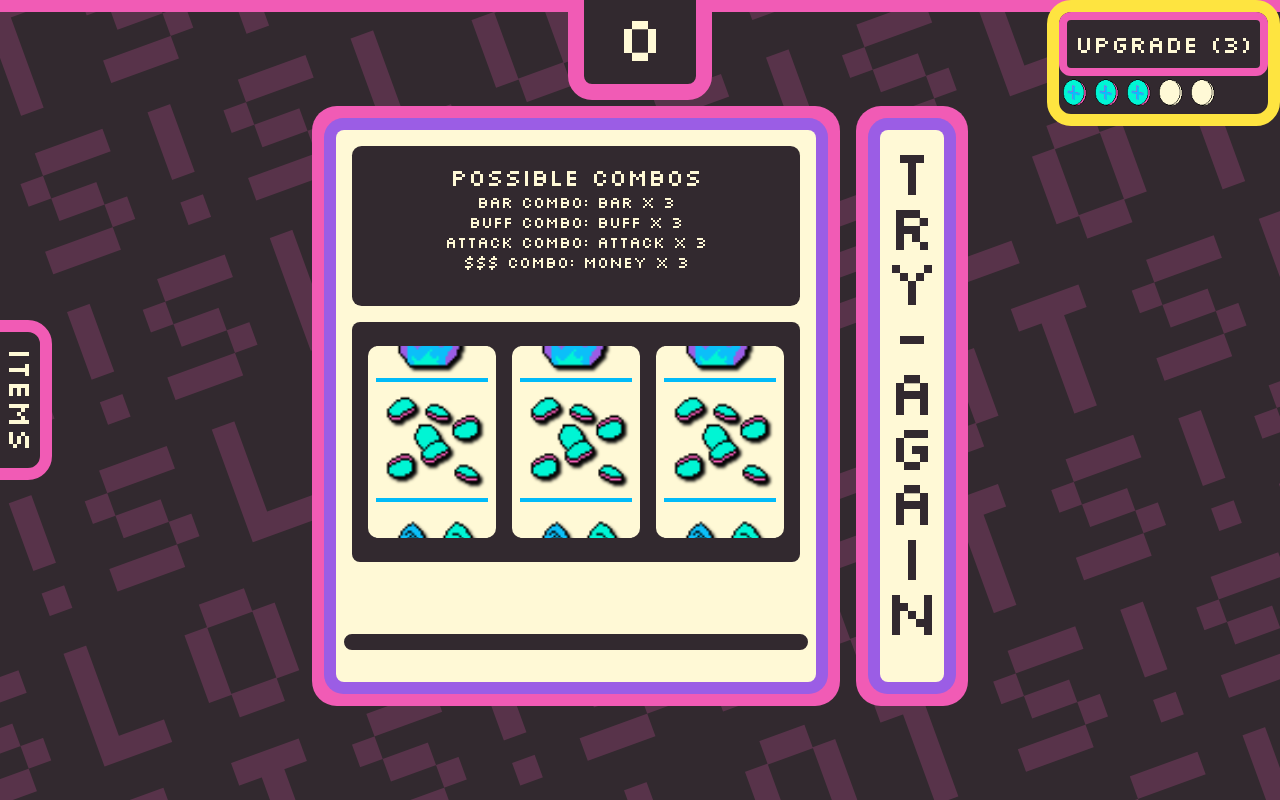
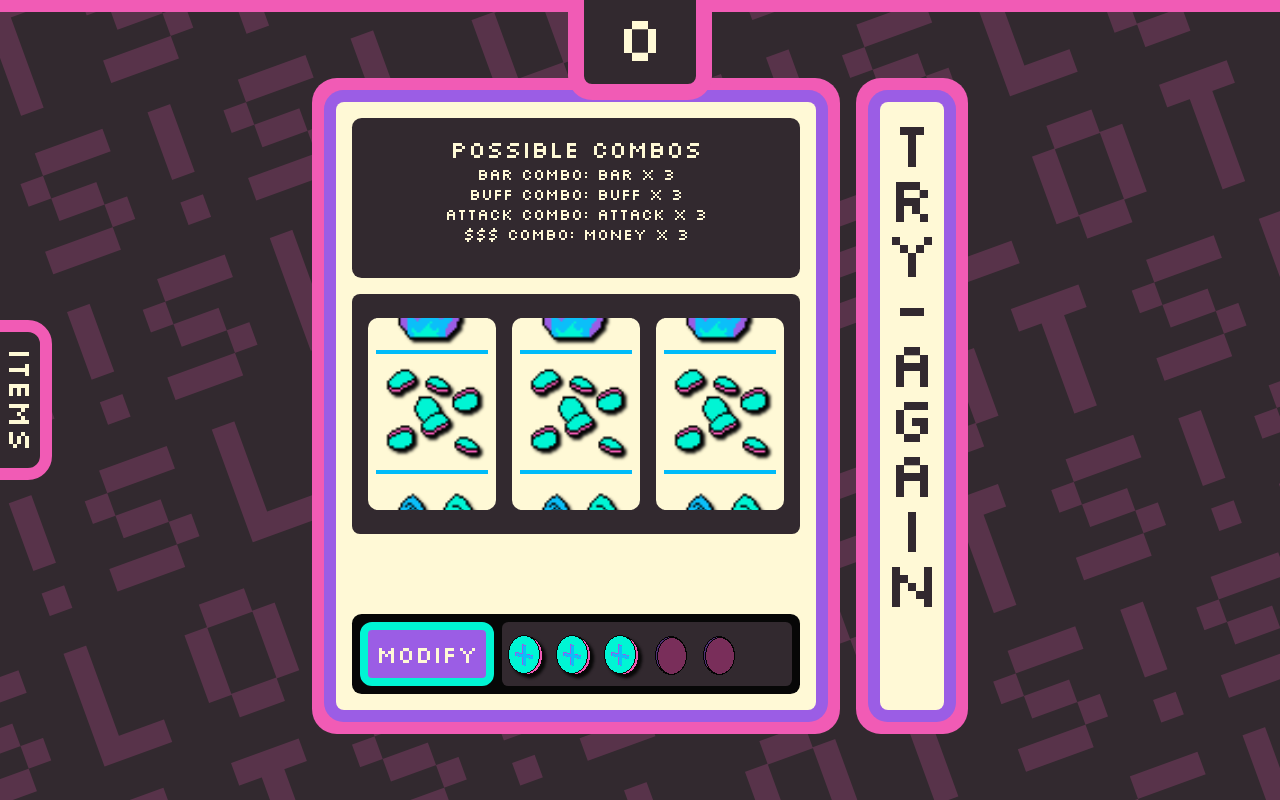
Before and after one commit to thyancey/slot-machine, a React (Vite) app: page / in a window 1280 px wide. Built offline with nearby package versions, Linux system fonts and the light colour scheme.

Commit message:
move upgrade tokens to footer, button types

```diff
--- a/src/assets/index.ts
+++ b/src/assets/index.ts
@@ -14,7 +14,7 @@ import Rshield from './reels/reel-shield.gif';
 import Rsnowflake from './reels/reel-snowflake.gif';
 import Rsword from './reels/reel-sword.gif';
 import UI_Token from './ui/token.gif';
-import UI_Token_Empty from './ui/token-empty.gif';
+import UI_Token_Empty from './ui/token-empty2.gif';
 
 const AssetMap = {
   R7,
--- a/src/components/button.tsx
+++ b/src/components/button.tsx
@@ -16,24 +16,37 @@ export const StyledButton = styled.button`
   }
 
   &.disabled{
-    border-color: var(--color-purple);
+    border-color: var(--color-grey-light);
+    color: var(--color-grey-light);
     cursor: default;
-    color: var(--color-grey-light);
     &:hover{
       background-color: var(--color-grey);
     }
   }
+
+  &.bs-special{
+    background-color: var(--color-purple);
+    border-color: var(--color-cyan);
+
+    &:hover{
+      background-color: var(--color-pink);
+    }
+  }
 `;
+
+type ButtonStyle = 'normal' | 'special' | 'disabled';
 
 interface Props {
   children: string | JSX.Element | JSX.Element[];
   onClick?: Function;
   disabled?: Boolean;
+  buttonStyle?: ButtonStyle;
 }
 
-function Button({ children, onClick, disabled }: Props) {
+function Button({ children, onClick, disabled, buttonStyle = 'normal' }: Props) {
+  const className = disabled ? 'disabled' : `bs-${buttonStyle}`;
   return (
-    <StyledButton className={disabled ? 'disabled' : ''} onClick={(e) => !disabled && onClick && onClick(e)}>
+    <StyledButton className={className} onClick={(e) => !disabled && onClick && onClick(e)}>
       {children}
     </StyledButton>
   );
--- a/src/components/header.tsx
+++ b/src/components/header.tsx
@@ -1,8 +1,6 @@
 import styled from 'styled-components';
 import { AppContext } from '../store/appcontext';
-import { useContext, useMemo } from 'react';
-import Button from './button';
-import AssetMap from '../assets';
+import { useContext } from 'react';
 
 const ScWrapper = styled.header`
   border-bottom: 0.75rem solid var(--color-pink);
@@ -33,56 +31,16 @@ const ScScorebox = styled.div`
   }
 `;
 
-const ScDebugMenu = styled.div`
-  position: absolute;
-  right: 0;
-  top: 0;
-  background-color: var(--color-grey);
-  border: var(--border-width) solid var(--color-yellow);
-
-  border-radius: 1.5rem;
-`;
-
-const ScTokenContainer = styled.ul`
-
-`;
-
-const ScToken = styled.li`
-  width:2rem;
-  height:2rem;
-  display:inline-block;
-  background: url(${AssetMap.UI_Token_Empty}) no-repeat center / contain;
-
-  &.active{
-    background-image: url(${AssetMap.UI_Token})
-  }
-`;
-
-const MAX_TOKENS = 5;
-
 interface Props {
-  onOpenMachineEditor: Function;
 }
-function Header({ onOpenMachineEditor }: Props) {
-  const { score, upgradeTokens } = useContext(AppContext);
-
-  const tokenStatus = useMemo(() => {
-    return Array.from({ length: MAX_TOKENS}, (_ , idx) => idx).map((idx) => idx < upgradeTokens);
-  }, [ upgradeTokens ]);
+function Header({}: Props) {
+  const { score } = useContext(AppContext);
 
   return (
     <ScWrapper>
       <ScScorebox>
         <p>{score}</p>
       </ScScorebox>
-      <ScDebugMenu>
-        <Button disabled={upgradeTokens <= 0} onClick={() => onOpenMachineEditor()}>{`upgrade (${upgradeTokens})`}</Button>
-        <ScTokenContainer>
-          {tokenStatus.map((isActive, idx) => (
-            <ScToken key={idx} className={isActive ? 'active' : ''} />
-          ))}
-        </ScTokenContainer>
-      </ScDebugMenu>
     </ScWrapper>
   );
 }
--- a/src/components/machine-editor/index.tsx
+++ b/src/components/machine-editor/index.tsx
@@ -70,25 +70,22 @@ const ScFooterButtons = styled.div`
 
 export type MachineEditorMode = 'item' | 'reel';
 
-interface Props {
-  isOpen: boolean;
-  onClose: Function;
-}
-function MachineEditor({ isOpen, onClose }: Props) {
-  const { selectedItemKey, setSelectedItemKey, insertIntoReel, removeFromReel, insertReel, upgradeTokens, setUpgradeTokens } = useContext(AppContext);
+interface Props {}
+function MachineEditor({}: Props) {
+  const { uiState, setUiState, selectedItemKey, setSelectedItemKey, insertIntoReel, removeFromReel, insertReel, upgradeTokens, setUpgradeTokens } = useContext(AppContext);
 
   // close this sucker when you run out of money
   useEffect(() => {
     if (upgradeTokens <= 0) {
-      onClose();
+      setUiState('game');
     }
     setSelectedItemKey('');
   }, [upgradeTokens]);
 
   const closeEditor = useCallback(() => {
     setSelectedItemKey('');
-    onClose();
-  }, [onClose, selectedItemKey]);
+    setUiState('game');
+  }, [selectedItemKey]);
 
   const onInsertIntoReel = useCallback(
     (reelIdx: number, itemIdx: number) => {
@@ -117,7 +114,7 @@ function MachineEditor({ isOpen, onClose }: Props) {
   }, [selectedItemKey]);
 
   return (
-    <ScWrapper className={isOpen ? 'panel-open' : ''}>
+    <ScWrapper className={uiState === 'editor' ? 'panel-open' : ''}>
       <ScPanel>
         <h2>{mode === 'item' ? 'choose your upgrade' : 'insert into reel'}</h2>
         <ScBody>
--- a/src/components/machine-editor/reel-editor.tsx
+++ b/src/components/machine-editor/reel-editor.tsx
@@ -54,7 +54,7 @@ const ScInsertItemButton = styled(ScInsertButton)`
   img{
     opacity: 0;
     transition: opacity 0.3s;
-    filter: var(--filter-reelitemshadow);
+    filter: var(--filter-shadow1);
   }
 
   &:hover {
@@ -85,7 +85,7 @@ const ScReelContent = styled.div`
 
   img {
     height: 100%;
-    filter: var(--filter-reelitemshadow);
+    filter: var(--filter-shadow1);
   }
 `;
 
--- a/src/components/slotmachine/components/reel-content.tsx
+++ b/src/components/slotmachine/components/reel-content.tsx
@@ -27,7 +27,7 @@ const ScWrapper = styled.div<ScProps>`
     right: 0;
     z-index: 1;
     font-size: 3rem;
-    color: var(--color-teal);
+    color: var(--color-cyan);
     -webkit-text-stroke: 2px var(--color-black);
     text-shadow: 2px 2px 0 var(--color-black), -2px -2px 0 var(--color-black),
       2px -2px 0 var(--color-black), -2px 2px 0 var(--color-black),
@@ -36,7 +36,7 @@ const ScWrapper = styled.div<ScProps>`
 
   img {
     height: 100%;
-    filter: var(--filter-reelitemshadow);
+    filter: var(--filter-shadow1);
   }
 `;
 
--- /dev/null
+++ b/src/components/slotmachine/components/upgradetray.tsx
@@ -0,0 +1,66 @@
+import { useContext, useMemo } from 'react';
+import styled from 'styled-components';
+import { AppContext, MAX_REEL_TOKENS } from '../../../store/appcontext';
+import AssetMap from '../../../assets';
+import Button from '../../button';
+
+const ScWrapper = styled.div`
+  background-color: var(--color-black);
+  color: var(--color-white);
+  border-radius: 0.6rem;
+  width: 100%;
+  height: 100%;
+
+  padding: 0.5rem;
+
+  display: flex;
+  flex-direction: row;
+`;
+
+const ScTokenContainer = styled.ul`
+  background-color: var(--color-grey);
+  border-radius: 0.4rem;
+  flex: 1;
+  padding-right: 0.75rem;
+  margin-left: 0.5rem;
+  text-align:left;
+`;
+
+const ScToken = styled.li`
+  width: 3rem;
+  height: 100%;
+  display: inline-block;
+  vertical-align:middle;
+  background: url(${AssetMap.UI_Token_Empty}) no-repeat center / contain;
+  filter: brightness(0.5);
+
+  &.active {
+    background-image: url(${AssetMap.UI_Token});
+    filter: var(--filter-shadow1);
+  }
+`;
+
+type Props = {};
+function UpgradeTray({}: Props) {
+  const { upgradeTokens, setUiState } = useContext(AppContext);
+  const tokenStatus = useMemo(() => {
+    return Array.from({ length: MAX_REEL_TOKENS }, (_, idx) => idx).map((idx) => idx < upgradeTokens);
+  }, [upgradeTokens]);
+
+  return (
+    <ScWrapper>
+      <Button
+        disabled={upgradeTokens <= 0}
+        buttonStyle={'special'}
+        onClick={() => setUiState('editor')}
+      >{`modify`}</Button>
+      <ScTokenContainer>
+        {tokenStatus.map((isActive, idx) => (
+          <ScToken key={idx} className={isActive ? 'active' : ''} />
+        ))}
+      </ScTokenContainer>
+    </ScWrapper>
+  );
+}
+
+export default UpgradeTray;
--- a/src/components/slotmachine/index.tsx
+++ b/src/components/slotmachine/index.tsx
@@ -6,12 +6,13 @@ import ResultLabel from './components/result-label';
 import Display from './components/display';
 import { ReelTarget, getActiveCombos, getComboScore, getRandom2dIdxs } from './utils';
 import { AppContext } from '../../store/appcontext';
+import UpgradeTray from './components/upgradetray';
 
 const ScWrapper = styled.main`
   position: absolute;
 
-  // TODO: at the moment, this is 2x the handle width, to center everything
   margin-left: -8rem;
+  min-width: 28rem;
   display: grid;
   grid-template-columns: 1fr;
   grid-template-rows: min-content auto 4rem;
@@ -46,16 +47,9 @@ const ScReelContainer = styled.div`
     margin: 0rem 0.5rem;
   }
 `;
-const ScPayoutTray = styled.div`
-  padding: 0.5rem;
-  height: 100%;
-
-  > div {
-    height: 100%;
-    background-color: var(--color-black);
-    border: 0.5rem solid var(--color-grey);
-    border-radius: 0.5rem;
-  }
+const ScUpgradeTray = styled.div`
+  width: calc(100% - 2rem);
+  margin: 1rem auto;
 `;
 
 const ScReelLabels = styled.div`
@@ -102,11 +96,8 @@ const ScHandle = styled.div`
     }
   }
 `;
-const ScSpinCount = styled.div``;
 
 function SlotMachine() {
-  // const [cachedSpinning, setCachedSpinning] = useState<boolean[]>([]);
-  // const [reelDefs, setReelDefs] = useState<ReelDef[]>([]);
   const [reelTargets, setReelTargets] = useState<ReelTarget[]>([]);
   const [curReelItems, setCurReelItems] = useState<(ReelItem | undefined)[]>([]);
   const [spinCount, setSpinCount] = useState(0);
@@ -193,13 +184,12 @@ function SlotMachine() {
           <ResultLabel key={idx} reelItem={cri} />
         ))}
       </ScReelLabels>
-      <ScPayoutTray>
-        <div />
-      </ScPayoutTray>
+      <ScUpgradeTray>
+        <UpgradeTray />
+      </ScUpgradeTray>
       <ScHandle className={spinLock ? 'disabled' : ''} onClick={() => triggerSpin()}>
         <span>{'T R Y - A G A I N'}</span>
       </ScHandle>
-      <ScSpinCount>{`spins: ${spinCount}`}</ScSpinCount>
     </ScWrapper>
   );
 }
--- a/src/index.css
+++ b/src/index.css
@@ -18,7 +18,7 @@
   --color-grey-light: #574751;
   --color-white: #FFF9D6;
   --color-blue: #00bbf9;
-  --color-teal: #00f5d4;
+  --color-cyan: #00f5d4;
   --color-yellow: #fee440;
   --color-green: #0bbf00;
   --color-red: #f15b00;
@@ -33,7 +33,7 @@
   --border-width: 0.75rem;
   --border-width-small: 0.5rem;
 
-  --filter-reelitemshadow: drop-shadow(0.2rem 0.2rem 0.1rem var(--color-black));
+  --filter-shadow1: drop-shadow(0.2rem 0.2rem 0.1rem var(--color-black));
 
   font-family: var(--font-base);
 
--- a/src/layout.tsx
+++ b/src/layout.tsx
@@ -3,7 +3,6 @@ import SlotMachine from './components/slotmachine';
 import Header from './components/header';
 import ItemList from './components/itemlist';
 import MachineEditor from './components/machine-editor';
-import { useState } from 'react';
 
 const ScWrapper = styled.main`
   position: absolute;
@@ -28,7 +27,6 @@ const ScStage = styled.main`
 const ScBg = styled.div`
   position:absolute;
   inset: -12rem;
-  /* z-index: -1; */
   font-size: 12rem;
   font-family: var(--font-8bit2);
   line-height: 10rem;
@@ -41,17 +39,16 @@ const ScBg = styled.div`
 `
 
 function Layout() {
-  const [ machineEditorOpen, setMachineEditorOpen ] = useState(false);
   const bgText = Array(100).fill('S L O T S');
   return (
     <ScWrapper>
-      <Header onOpenMachineEditor={() => setMachineEditorOpen(true)}/>
+      <Header/>
       <ItemList />
       <ScStage>
         <SlotMachine />
       </ScStage>
       <ScBg><p>{bgText.join(' ! ')}</p></ScBg>
-      <MachineEditor isOpen={machineEditorOpen} onClose={() => setMachineEditorOpen(false)}/>
+      <MachineEditor />
     </ScWrapper>
   );
 }
--- a/src/store/appcontext.tsx
+++ b/src/store/appcontext.tsx
@@ -1,5 +1,6 @@
 import { ReactNode, createContext, useState } from 'react';
 import { MAX_REELS } from '../components/slotmachine/data';
+import { clamp } from '../utils';
 
 const AppContext = createContext({} as AppContextType);
 interface AppContextType {
@@ -7,6 +8,8 @@ interface AppContextType {
   selectedItemKey: string;
   reelStates: ReelState[];
   upgradeTokens: number;
+  uiState: UiState;
+  setUiState: Function;
   incrementScore: Function;
   setSelectedItemKey: Function;
   setReelStates: Function;
@@ -61,13 +64,16 @@ export const removeAtPosition = (reelIdx: number, positionIdx: number, reelState
     }
   }).filter(rs => rs.items.length > 0);
 }
+export const MAX_REEL_TOKENS = 5;
 
+export type UiState = 'game' | 'editor';
 interface Props {
   children: ReactNode;
 }
 const AppProvider = ({ children }: Props) => {
   const [score, setScore] = useState(0);
-  const [upgradeTokens, setUpgradeTokens] = useState(3);
+  const [uiState, setUiState] = useState<UiState>('game');
+  const [upgradeTokens, setUpgradeTokensState] = useState(3);
   const [selectedItemKey, setSelectedItemKey] = useState('');
   const [reelStates, setReelStates] = useState<ReelState[]>([]);
 
@@ -76,23 +82,24 @@ const AppProvider = ({ children }: Props) => {
   };
 
   const insertIntoReel = (reelIdx: number, positionIdx: number) => {
-    //console.log('insertIntoReel', reelIdx, positionIdx, reelStates);
     setReelStates(insertAfterPosition(reelIdx, positionIdx, selectedItemKey, reelStates));
   };
 
   const removeFromReel = (reelIdx: number, positionIdx: number) => {
-    console.log('removeFromReel', reelIdx, positionIdx, reelStates);
     setReelStates(removeAtPosition(reelIdx, positionIdx, reelStates));
   };
 
   const insertReel = (positionIdx: number) => {
-    console.log('insertReel', positionIdx, reelStates);
     if(reelStates.length < MAX_REELS){
       setReelStates(insertIntoArray(positionIdx, { items: [ selectedItemKey ] }, reelStates));
     } else {
       console.log(`cannot add more than ${MAX_REELS} reels!`);
     }
   };
+
+  const setUpgradeTokens = (newAmount: number) => {
+    setUpgradeTokensState(clamp(newAmount, 0, MAX_REEL_TOKENS));
+  }
 
   return (
     <AppContext.Provider
@@ -102,6 +109,7 @@ const AppProvider = ({ children }: Props) => {
           selectedItemKey,
           reelStates,
           upgradeTokens,
+          uiState,
           incrementScore,
           setSelectedItemKey,
           setReelStates,
@@ -109,6 +117,7 @@ const AppProvider = ({ children }: Props) => {
           removeFromReel,
           insertReel,
           setUpgradeTokens,
+          setUiState,
         } as AppContextType
       }
     >
```
Also changed, not shown: src/assets/ui/token-empty2.gif (added), 1 other file (tests, documents, lock files or other folders).
